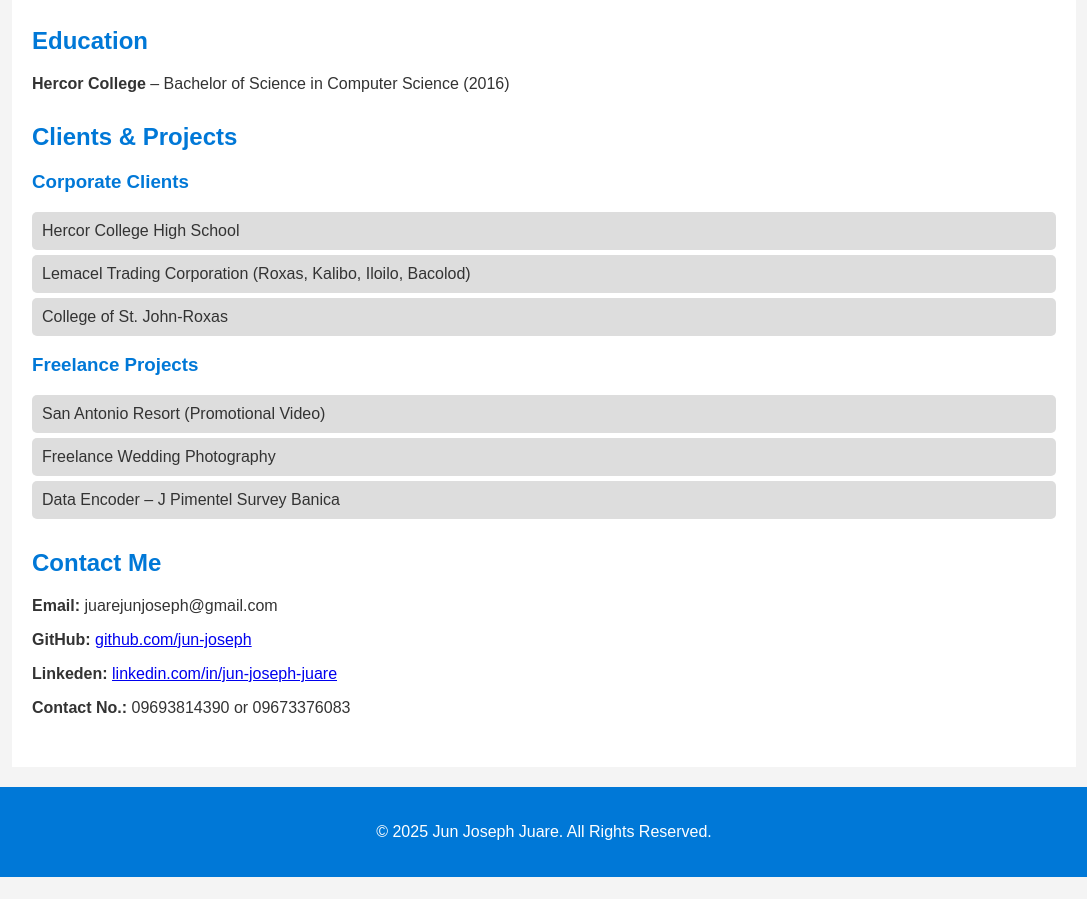
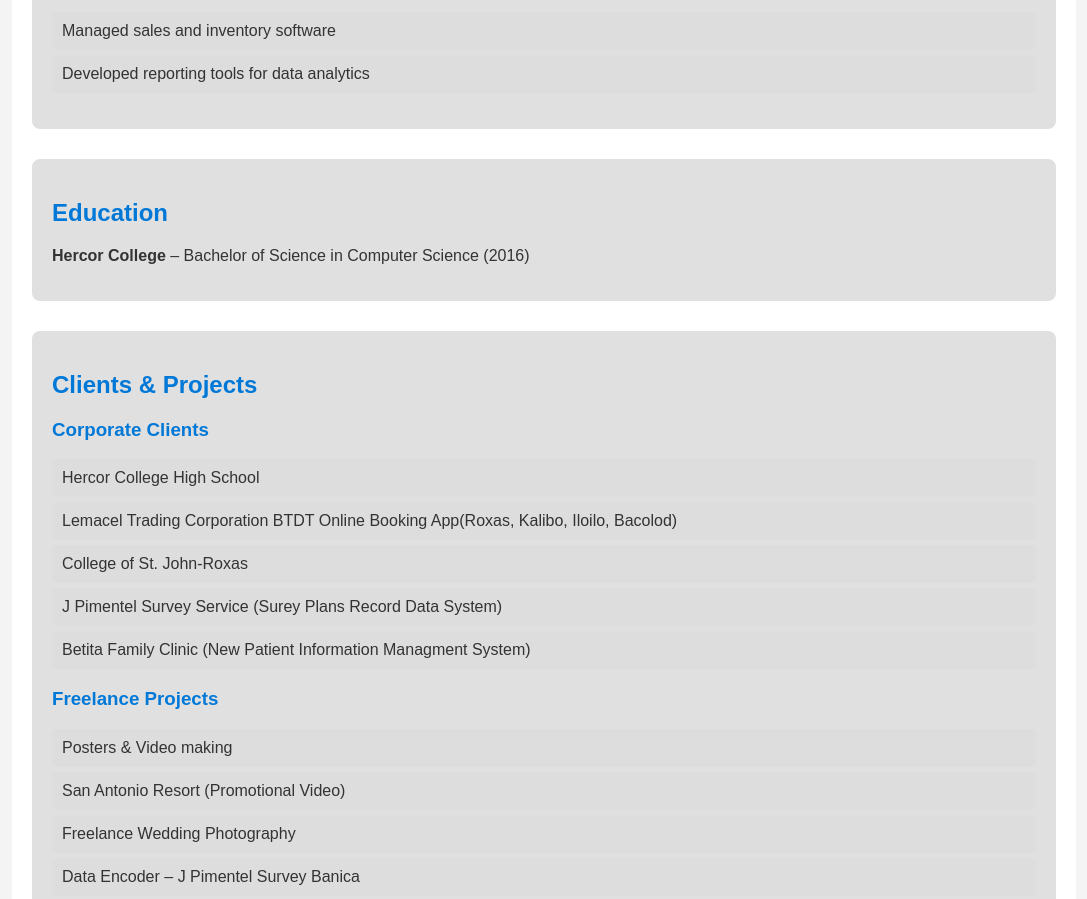
Before and after one commit to juarejunjoseph/juarejunjoseph.github.io, a plain HTML site: page index.html in a window 1280 px wide. Shown: the part 1114-2013 px from the top of the page, without its empty margins (96-1183 px from the left). Before the commit the page ends 1991 px from the top, so only its background shows below. Drawn offline with Linux system fonts and the light colour scheme.

Commit message:
Update index.html

```diff
--- a/index.html
+++ b/index.html
@@ -18,17 +18,20 @@
             text-align: center;
             padding: 20px 0;
         }
-        .container {
+        .main-container {
             width: 80%;
             margin: auto;
             padding: 20px;
             background: white;
         }
+        .section-container {
+            margin-bottom: 30px;
+            padding: 20px;
+            background: #e0e0e0;
+            border-radius: 8px;
+        }
         h1, h2, h3 {
             color: #0078D7;
-        }
-        .section {
-            margin-bottom: 30px;
         }
         ul {
             list-style: none;
@@ -56,9 +59,9 @@
         <p>IT Expert | Software Developer | Multimedia Editor</p>
     </header>
 
-    <div class="container">
+    <div class="main-container">
 
-        <div class="section">
+        <div class="section-container">
             <h2>About Me</h2>
             <p>I am an IT specialist with over 5 years of experience in programming and development. My expertise includes:</p>
             <ul>
@@ -70,7 +73,7 @@
             </ul>
         </div>
 
-        <div class="section">
+        <div class="section-container">
             <h2>Work Experience</h2>
             <h3>Information Technology Specialist</h3>
             <p><strong>College of St. John-Roxas</strong> (Aug 2020 – Dec 2023)</p>
@@ -95,34 +98,37 @@
             </ul>
         </div>
 
-        <div class="section">
+        <div class="section-container">
             <h2>Education</h2>
             <p><strong>Hercor College</strong> – Bachelor of Science in Computer Science (2016)</p>
         </div>
 
-        <div class="section">
+        <div class="section-container">
             <h2>Clients & Projects</h2>
             <h3>Corporate Clients</h3>
             <ul>
                 <li>Hercor College High School</li>
-                <li>Lemacel Trading Corporation (Roxas, Kalibo, Iloilo, Bacolod)</li>
+                <li>Lemacel Trading Corporation BTDT Online Booking App(Roxas, Kalibo, Iloilo, Bacolod)</li>
                 <li>College of St. John-Roxas</li>
+                <li>J Pimentel Survey Service (Surey Plans Record Data System)</li>
+                <li>Betita Family Clinic (New Patient Information Managment System)</li>
             </ul>
 
             <h3>Freelance Projects</h3>
             <ul>
+                <li>Posters & Video making</li>
                 <li>San Antonio Resort (Promotional Video)</li>
                 <li>Freelance Wedding Photography</li>
                 <li>Data Encoder – J Pimentel Survey Banica</li>
             </ul>
         </div>
 
-        <div class="section">
+        <div class="section-container">
             <h2>Contact Me</h2>
             <p><strong>Email:</strong> juarejunjoseph@gmail.com</p>
             <p><strong>GitHub:</strong> <a href="https://github.com/jun-joseph" target="_blank">github.com/jun-joseph</a></p>
-            <p><strong>Linkeden:</strong> <a href="www.linkedin.com/in/jun-joseph-juare" target="_blank">linkedin.com/in/jun-joseph-juare</a></p>
-            <p><strong>Contact No.:</strong> 09693814390 or 09673376083</a></p>
+            <p><strong>LinkedIn:</strong> <a href="https://www.linkedin.com/in/jun-joseph-juare" target="_blank">linkedin.com/in/jun-joseph-juare</a></p>
+            <p><strong>Contact No.:</strong> 09693814390 or 09673376083</p>
         </div>
 
     </div>
```
